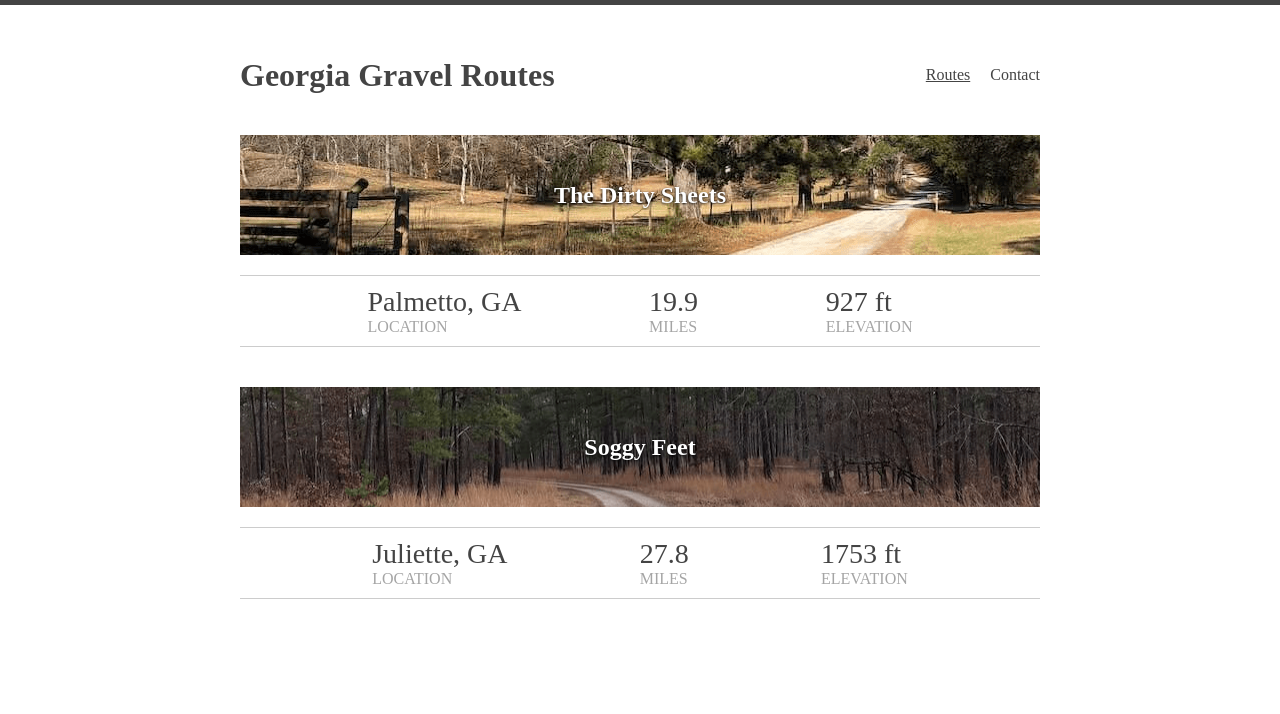
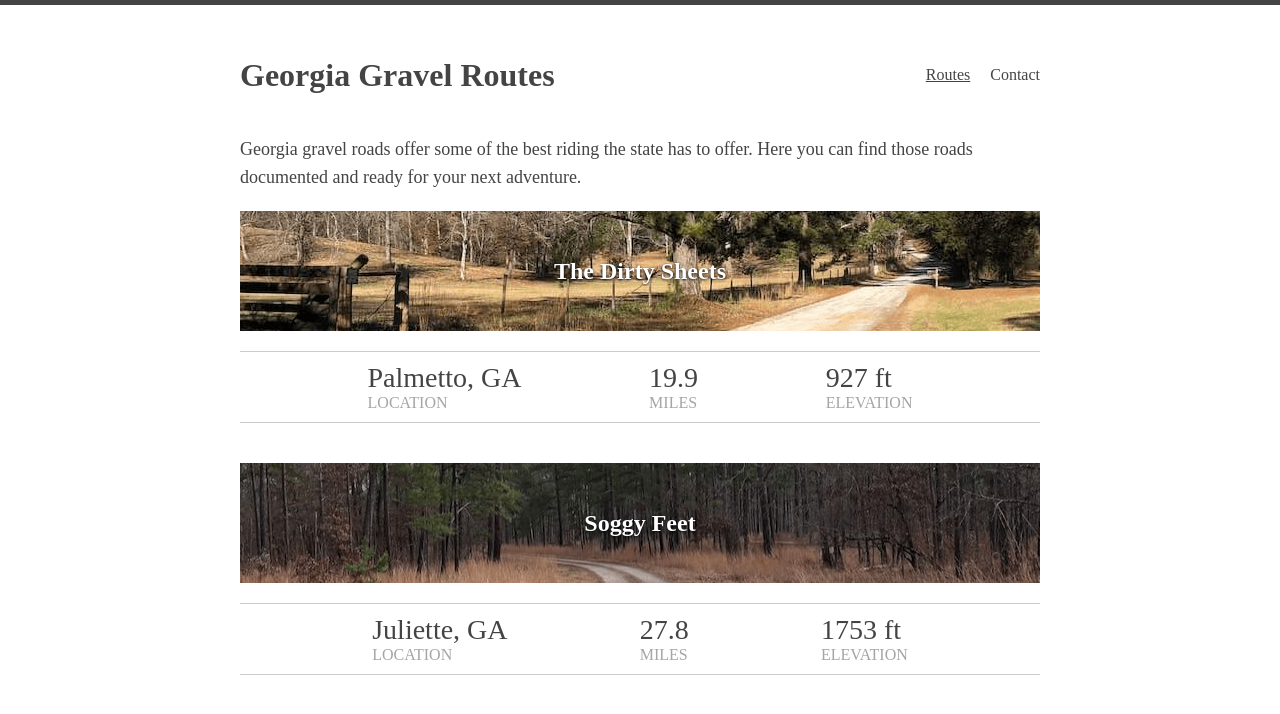
Before and after one commit to cjstewart88/gravelhappens, an Angular app: page / in a window 1280 px wide. Shown: the top 714 px of the page. Built offline with nearby package versions, Linux system fonts and the light colour scheme; a web font is replaced by a local one; what ngx-disqus would draw is missing.

Commit message:
add description to landing page

```diff
--- a/src/app/components/routes/routes.component.html
+++ b/src/app/components/routes/routes.component.html
@@ -1,3 +1,8 @@
+<p>
+  Georgia gravel roads offer some of the best riding the state has to offer. Here you can find
+  those roads documented and ready for your next adventure.
+</p>
+
 <div *ngFor="let route of routes" id="routes-list">
   <a [routerLink]="['/routes', route.id]">
     <h2 class="route-preview-name" [ngStyle]="{'background-image': 'url(/assets/' + route.id + '/route-preview.png)' }">{{route.name}}</h2>
```
